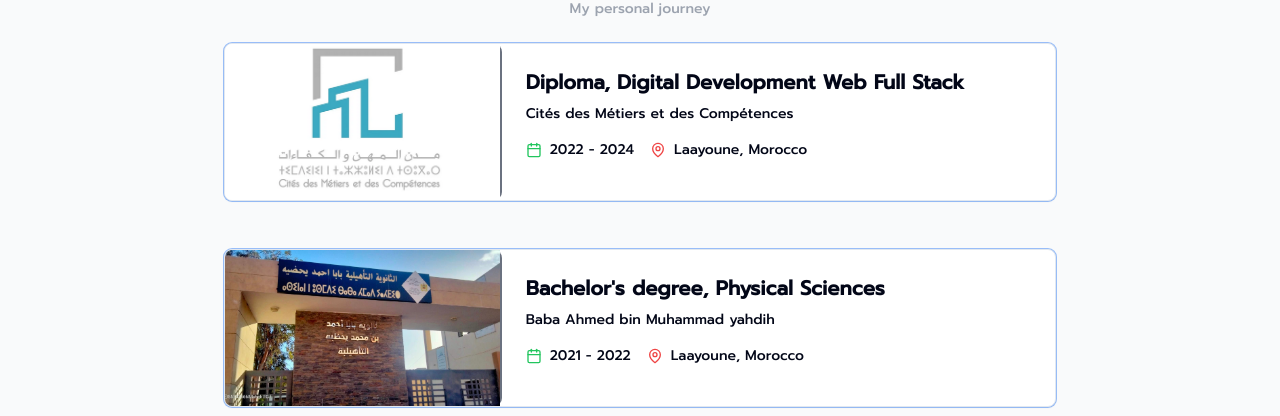
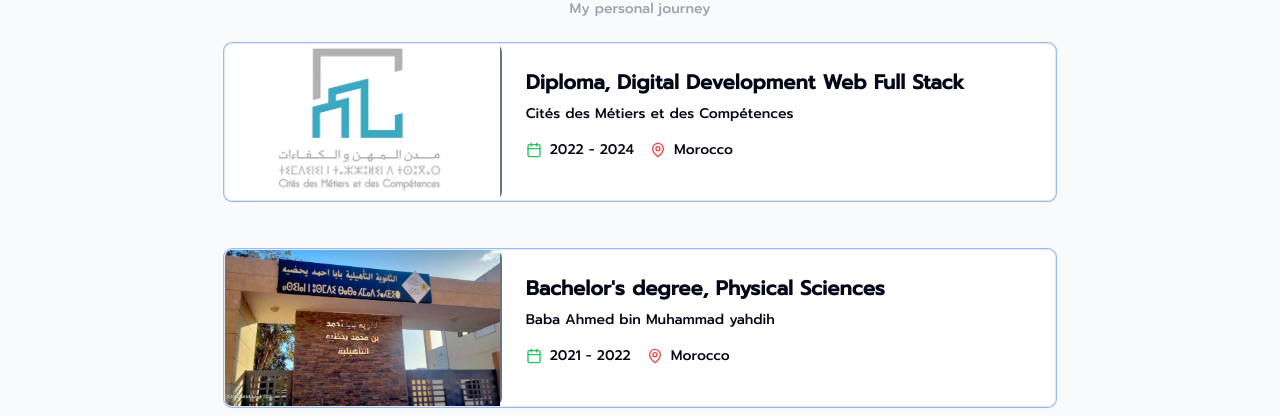
Before and after one commit to AbdellahEdaoudi/My-personal-Portfolio, a Next.js app: page / in a window 1280 px wide. Shown: the part 2652-3068 px from the top of the page. Built offline with nearby package versions, Linux system fonts and the light colour scheme.

Commit message:
location Ed

```diff
--- a/app/Components/Qualification/en_fr.jsx
+++ b/app/Components/Qualification/en_fr.jsx
@@ -22,7 +22,7 @@ export default function EducationSection() {
             degree={EnOrFr === "fr" ? "Diplôme, Développement Web Full Stack" : "Diploma, Digital Development Web Full Stack"}
             startDate="2022"
             endDate="2024"
-            location="Laayoune, Morocco"
+            location="Morocco"
             imageUrl="/cmc-maroc.png"
           />
           <EducationCard
@@ -30,7 +30,7 @@ export default function EducationSection() {
             degree={EnOrFr === "fr" ? "Baccalauréat, Sciences Physiques" : "Bachelor's degree, Physical Sciences"}
             startDate="2021"
             endDate="2022"
-            location="Laayoune, Morocco"
+            location="Morocco"
             imageUrl="/BabAhmedImage.jpg"
           />
         </div>
```
